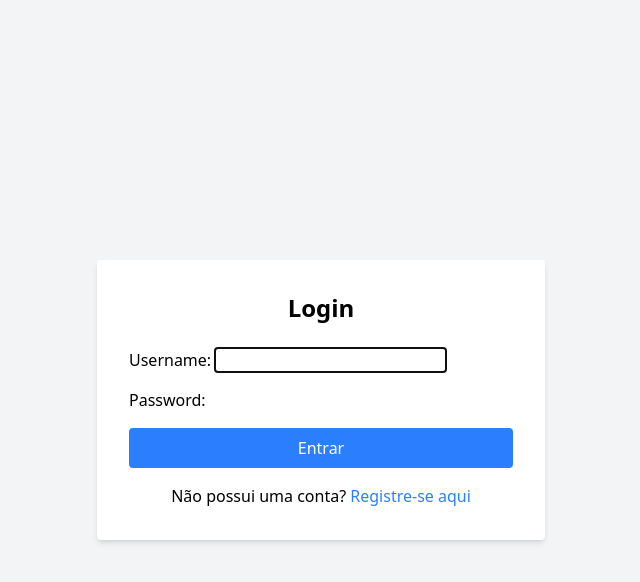
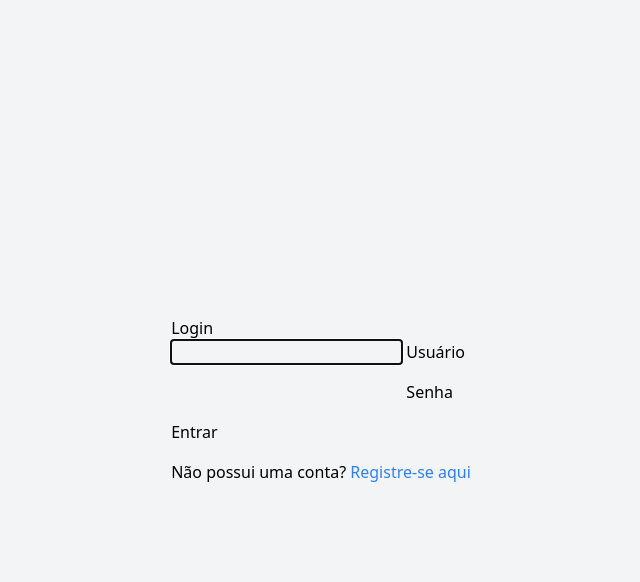
Before and after one commit to GabrielCabral4/DjangoCrud, a Django app: page /accounts/login/ in a window 1280 px wide. Shown: the top 582 px of the page, without its empty margins (319-959 px from the left). Run offline with Django 5.2, Linux system fonts and the light colour scheme; style sheets or scripts are compiled from the project's sources.

Commit message:
Mudanças nas páginas de login e registro

```diff
--- a/tarefas/templates/registration/login.html
+++ b/tarefas/templates/registration/login.html
@@ -3,24 +3,30 @@
 <html lang="pt-br">
 <head>
     <meta charset="UTF-8">
+    <meta name="viewport" content="width=device-width, initial-scale=1">
     <title>Login</title>
     <link href="{% static 'tarefas/css/style.css' %}" rel="stylesheet">
 </head>
 <body class="bg-gray-100 flex items-center justify-center min-h-screen">
-    <div class="bg-white p-8 rounded shadow-md w-full max-w-md">
-        <h1 class="text-2xl font-bold mb-6 text-center">Login</h1>
+    <div class="form-box login">
+        <h2 class="title animation" style="--i: 17; --j: 0">Login</h2>
         <form method="post" class="space-y-4">
             {% csrf_token %}
-            {{ form.as_p }}
-            <button type="submit" class="w-full bg-blue-500 hover:bg-blue-600 text-white py-2 px-4 rounded">
-                Entrar
-            </button>
+            <div class="input-box animation" style="--i: 18; --j: 1">
+                {{ form.username }}
+                <label for="id_username">Usuário</label>
+                <i class="bx bxs-user"></i>
+            </div>
+            <div class="input-box animation" style="--i: 19; --j: 2">
+                {{ form.password }}
+                <label for="id_password">Senha</label>
+                <i class="bx bxs-lock-alt"></i>
+            </div>
+            <button type="submit" class="btn animation" style="--i: 21; --j: 4">Entrar</button>
         </form>
         <p class="mt-4 text-center">
             Não possui uma conta?
-            <a href="{% url 'register' %}" class="text-blue-500 hover:underline">
-                Registre-se aqui
-            </a>
+            <a href="{% url 'register' %}" class="text-blue-500 hover:underline">Registre-se aqui</a>
         </p>
     </div>
 </body>
```
Also changed, not shown: tarefas/templates/registration/register.html (+24 -9 lines).
